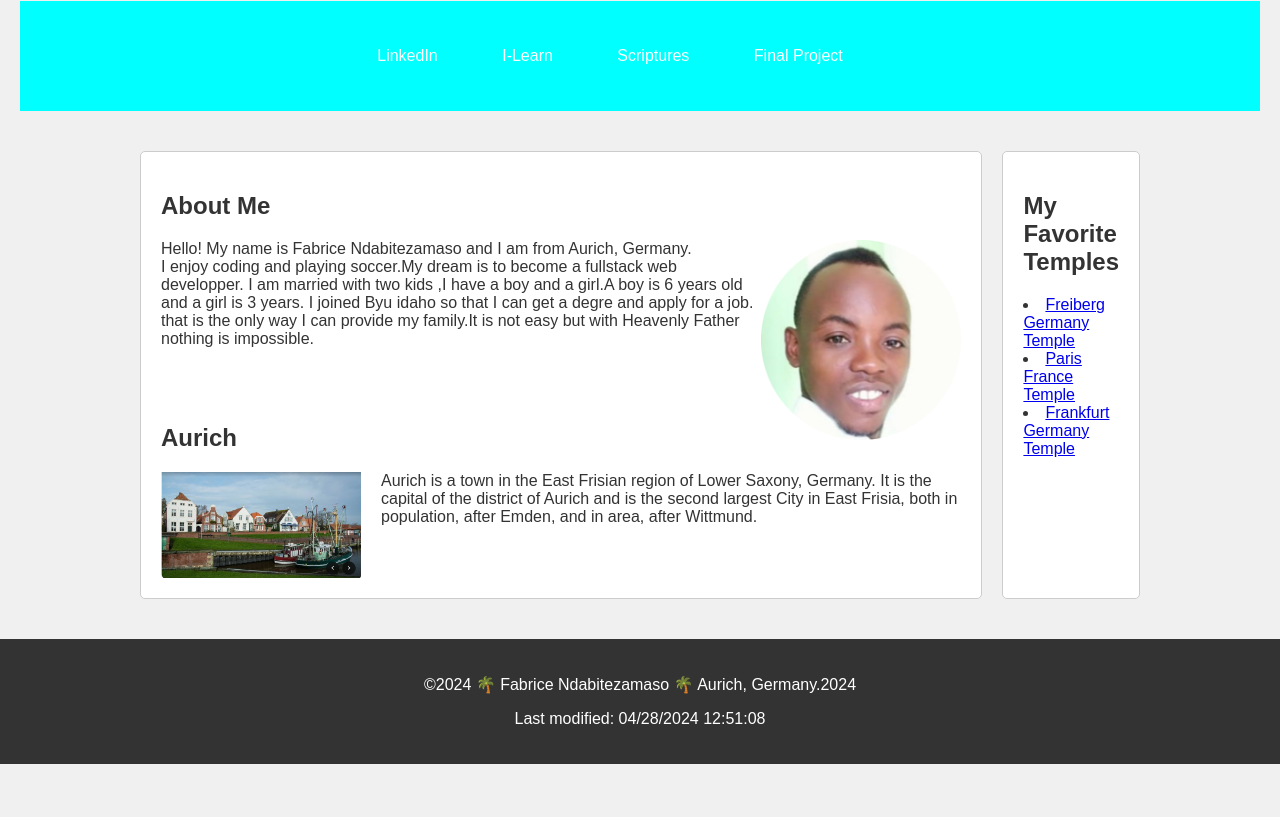
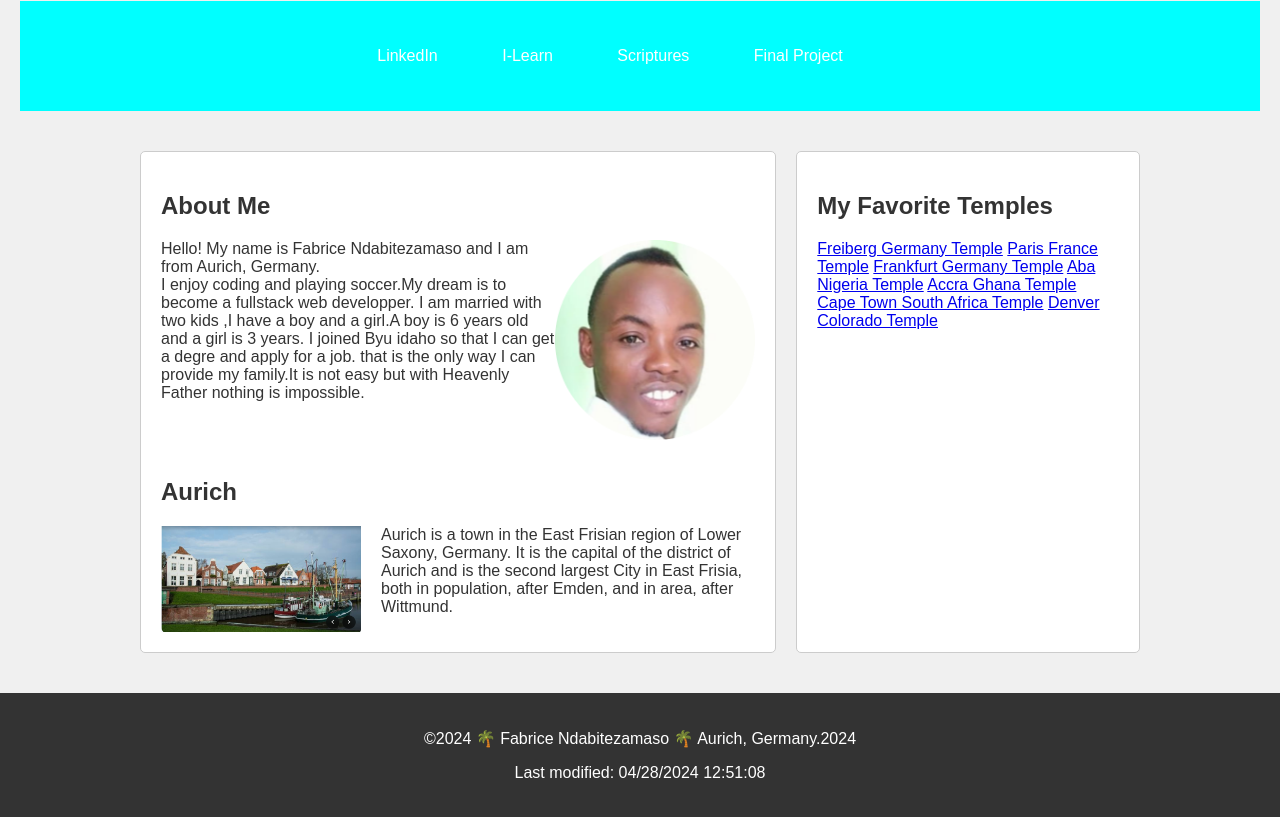
Before and after one commit to Fabrice2019/wdd131, a plain HTML site: page index.html in a window 1280 px wide. Shown: the part 99-916 px from the top of the page. Before the commit the page ends 863 px from the top, so only its background shows below. Drawn offline with Linux system fonts and the light colour scheme.

Commit message:
edited html

```diff
--- a/index.html
+++ b/index.html
@@ -1,15 +1,16 @@
 <!DOCTYPE html>
 <html lang="en">
   <head>
-    <meta charset="UTF-8" />
+    <meta charset="UTF-8">
     <meta name="viewport" content="width=device-width, initial-scale=1.0" />
     <title>WDD 131 - Dynamic Web Fundamentals - Fabrice Ndabitezamaso</title>
     <meta
       name="description"
-      content="All About me and my favorite temples."
+      content="All About me and my favorite temples the course is WDD 131 - Dynamic Web Fundamentals."
     />
     <meta name="author" content="Fabrice Ndabitezamaso" />
     <link rel="stylesheet" href="styles/base.css" />
+    <script src="scripts/getdates.js" defer></script>
 
   </head>
   <body>
@@ -58,34 +59,33 @@
         </section>
         <section class="card">
             <h2>My Favorite Temples</h2>
-            <li>
+
                 <a
                   href="https://www.churchofjesuschrist.org/temples/details/freiberg-germany-temple"
                   target="_blank"
                   >Freiberg Germany Temple</a
                 >
-              </li>
-              <li>
+
                 <a
                   href="https://www.churchofjesuschrist.org/temples/details/paris-france-temple"
                   target="_blank"
                   >Paris France Temple</a
                 >
-              </li>
-              <li>
                 <a
                   href="https://www.churchofjesuschrist.org/temples/details/frankfurt-germany-temple"
                   target="_blank"
                   >Frankfurt Germany Temple</a
                 >
-              </li>
-            </ul>
+                <a href="https://www.churchofjesuschrist.org/temples/details/aba-nigeria-temple?lang=eng">Aba Nigeria Temple</a>
+                <a href="https://www.churchofjesuschrist.org/temples/details/accra-ghana-temple?lang=eng">Accra Ghana Temple</a>
+                <a href="https://www.churchofjesuschrist.org/temples/details/cape-town-south-africa-temple?lang=eng">Cape Town South Africa Temple</a>
+                <a href="https://www.churchofjesuschrist.org/temples/details/denver-colorado-temple?lang=eng">Denver Colorado Temple</a>
         </section>
     </main>
     <footer>
         <p>&copy;2024 🌴 Fabrice Ndabitezamaso 🌴 Aurich, Germany.</p>
         <p id="lastModified"></p>
     </footer>
-    <script src="scripts/getdates.js"></script>
+
   </body>
 </html>
```
